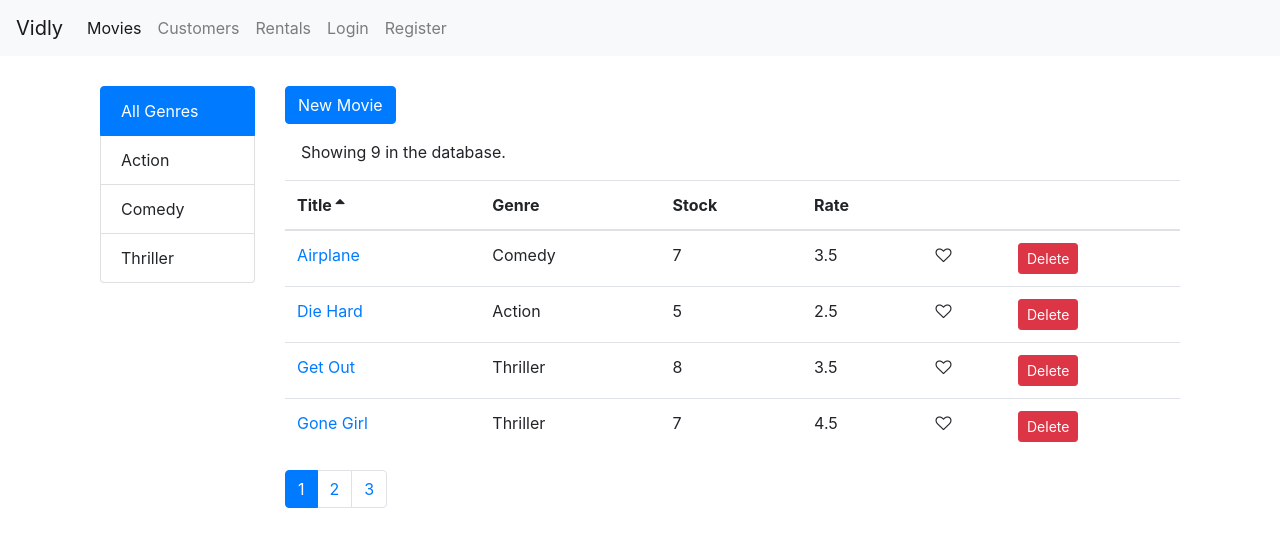
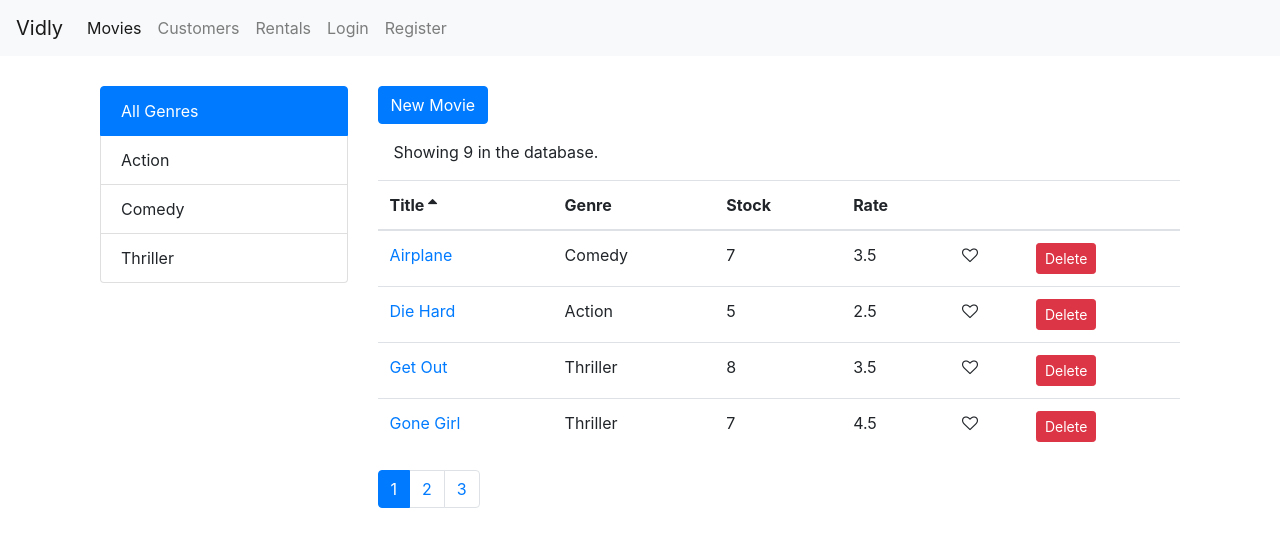
Before and after one commit to GokerAkce/vidly-react, a React (Create React App) app: page /movies in a window 1280 px wide. Shown: the top 546 px of the page. Built offline with nearby package versions, Linux system fonts and the light colour scheme.

Commit message:
Updated list group css

```diff
--- a/src/components/movies.jsx
+++ b/src/components/movies.jsx
@@ -82,7 +82,7 @@
         return (
             <div className="container">
                 <div className="row">
-                    <div className="col-2">
+                    <div className="col-3">
                         <ListGroup
                             items={genres}
                             selectedItem={selectedGenre}
```
